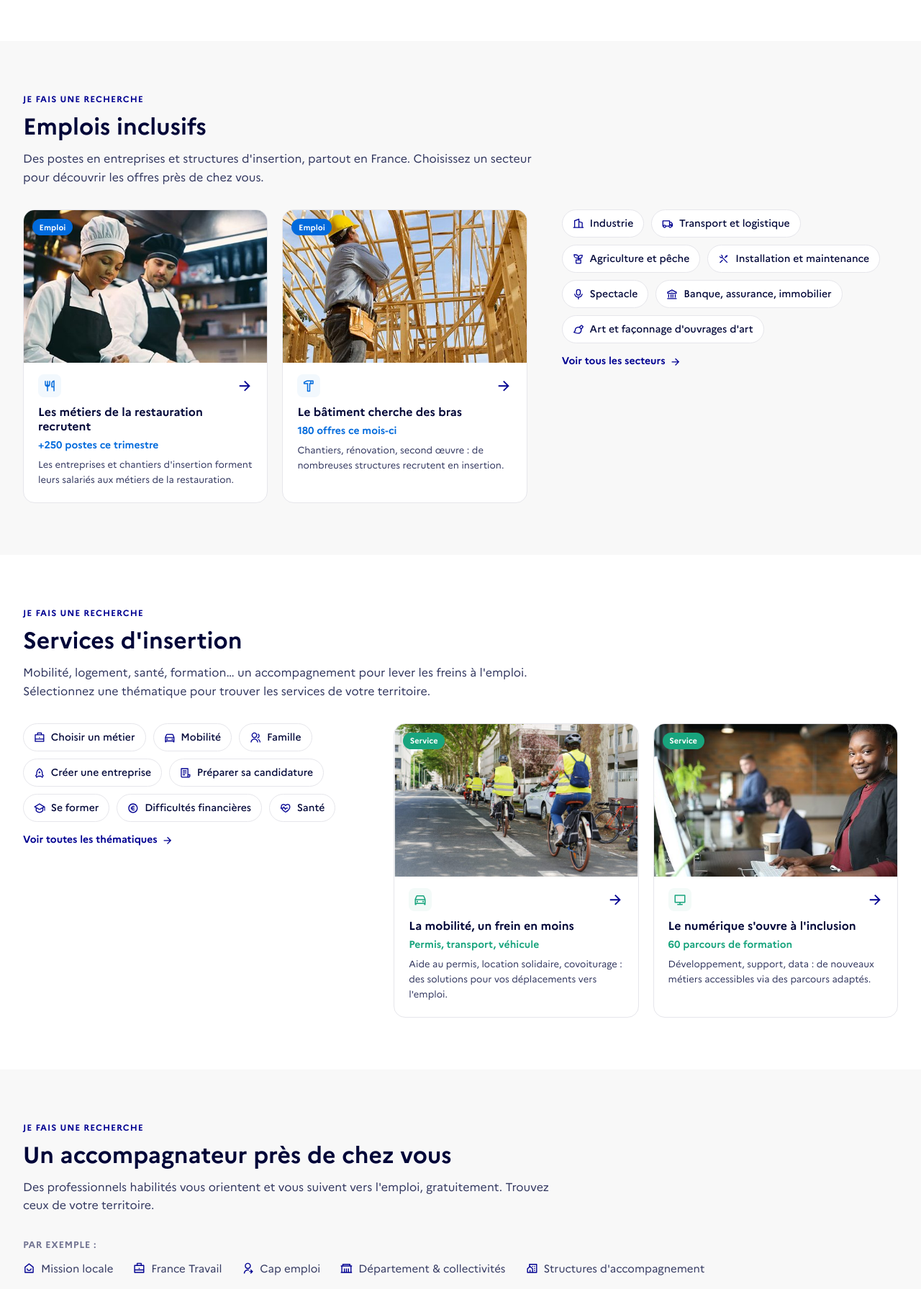
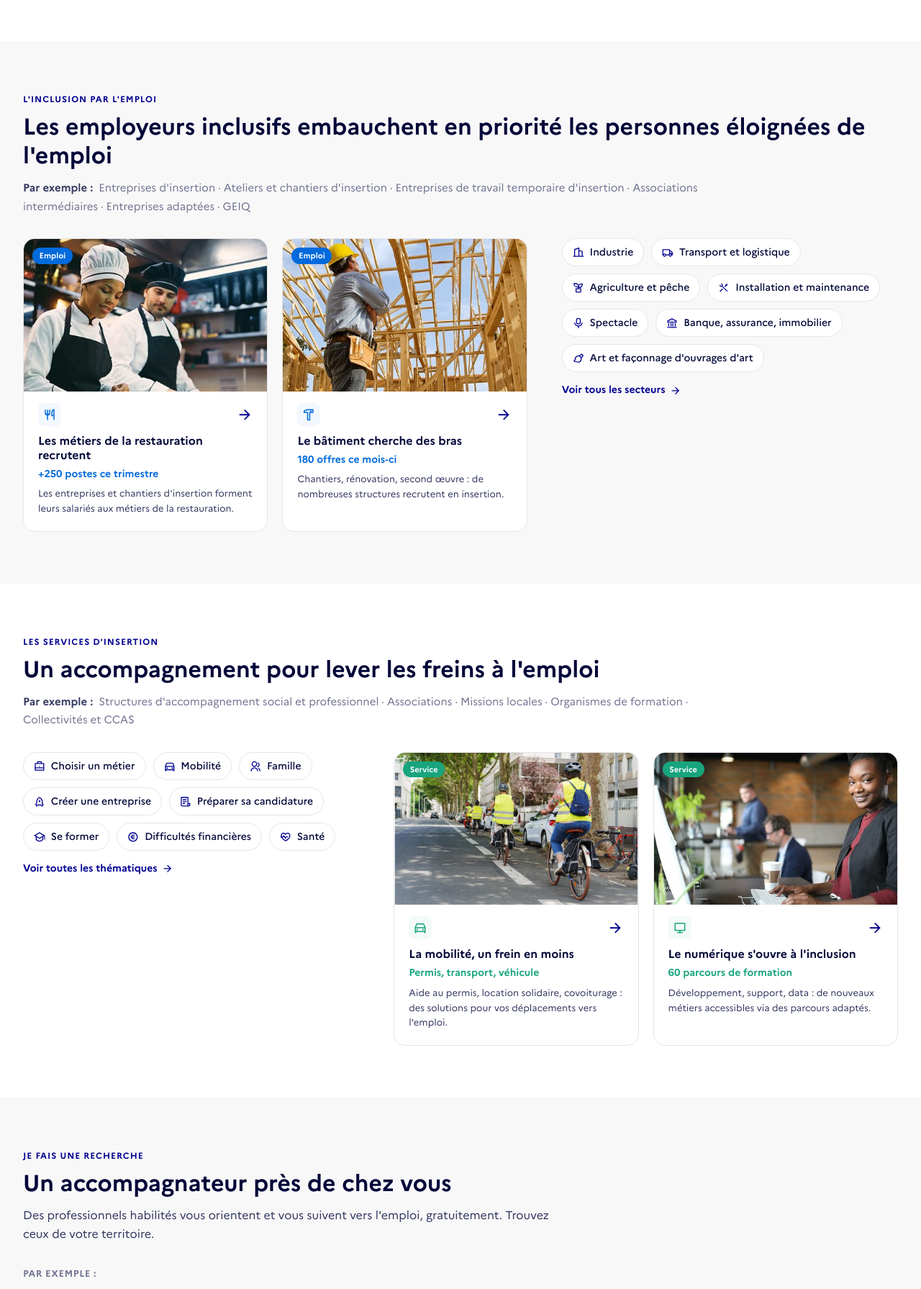
Before and after one commit to gip-inclusion/plateforme-accueil, a Django app: template accueil/templates/accueil/index.html in a window 1280 px wide. Shown: the part 1309-3100 px from the top of the page at 72% size. Run offline with Django 5.2, Linux system fonts and the light colour scheme; the template is opened without the code that fills it, so the values that code supplies are empty; some libraries are stand-ins or nearby versions.

Commit message:
Reformuler les en-tetes Emplois/Services et lister les structures
Sur les sections de recherche Emplois et Services d'insertion :
- surtitres et titres descriptifs (remplacent « Je fais une recherche »)
- liste illustrative des types de structures concernees (.cibles)
- retrait des anciens paragraphes d'intro devenus redondants

Co-Authored-By: Claude Opus 4.8 <noreply@anthropic.com>

```diff
--- a/accueil/static/accueil/css/main.css
+++ b/accueil/static/accueil/css/main.css
@@ -173,7 +173,8 @@ p {
 }
 
 /* Tighten the title when a lead paragraph follows it. */
-.section__titre:has(+ .section__intro) {
+.section__titre:has(+ .section__intro),
+.section__titre:has(+ .cibles) {
   margin-bottom: 0.75rem;
 }
 
@@ -181,6 +182,22 @@ p {
   max-width: 46rem;
   margin: 0 0 2rem;
   line-height: 1.6;
+  color: var(--secondary);
+}
+
+/* Illustrative list of the structure types a search section concerns.
+   Plain muted text (no pills/borders) so it never reads as clickable. */
+.cibles {
+  max-width: 60rem;
+  margin: 0 0 2rem;
+  font-size: 0.9375rem;
+  line-height: 1.7;
+  color: var(--fg-muted);
+}
+
+.cibles__label {
+  margin-right: 0.25rem;
+  font-weight: 700;
   color: var(--secondary);
 }
 
--- a/accueil/templates/accueil/index.html
+++ b/accueil/templates/accueil/index.html
@@ -183,9 +183,9 @@
 
       <section class="section section--grisee bloc-recherche" id="emplois" data-recherche-section>
         <div class="section__contenu">
-          <p class="section__surtitre">Je fais une recherche</p>
-          <h2 class="section__titre">Emplois inclusifs</h2>
-          <p class="section__intro">Des postes en entreprises et structures d'insertion, partout en France. Choisissez un secteur pour découvrir les offres près de chez vous.</p>
+          <p class="section__surtitre">L'inclusion par l'emploi</p>
+          <h2 class="section__titre">Les employeurs inclusifs embauchent en priorité les personnes éloignées de l'emploi</h2>
+          <p class="cibles"><span class="cibles__label">Par exemple&nbsp;:</span> Entreprises d'insertion · Ateliers et chantiers d'insertion · Entreprises de travail temporaire d'insertion · Associations intermédiaires · Entreprises adaptées · GEIQ</p>
           <div class="bloc-recherche__grille">
             <div class="cartes-media">
               <a class="carte-media" href="https://emplois.inclusion.beta.gouv.fr/search/job-descriptions/results?domains=G" target="_top">
@@ -240,9 +240,9 @@
 
       <section class="section bloc-recherche bloc-recherche--inverse" id="services" data-recherche-section>
         <div class="section__contenu">
-          <p class="section__surtitre">Je fais une recherche</p>
-          <h2 class="section__titre">Services d'insertion</h2>
-          <p class="section__intro">Mobilité, logement, santé, formation… un accompagnement pour lever les freins à l'emploi. Sélectionnez une thématique pour trouver les services de votre territoire.</p>
+          <p class="section__surtitre">Les services d'insertion</p>
+          <h2 class="section__titre">Un accompagnement pour lever les freins à l'emploi</h2>
+          <p class="cibles"><span class="cibles__label">Par exemple&nbsp;:</span> Structures d'accompagnement social et professionnel · Associations · Missions locales · Organismes de formation · Collectivités et CCAS</p>
           <div class="bloc-recherche__grille">
             <div class="pastilles">
               <a class="pastille-lien" href="https://emplois.inclusion.beta.gouv.fr/search/services/results?category=choisir-un-metier" target="_top"><svg class="icone" aria-hidden="true"><use href="#ri-briefcase-line"/></svg> Choisir un métier</a>
```
